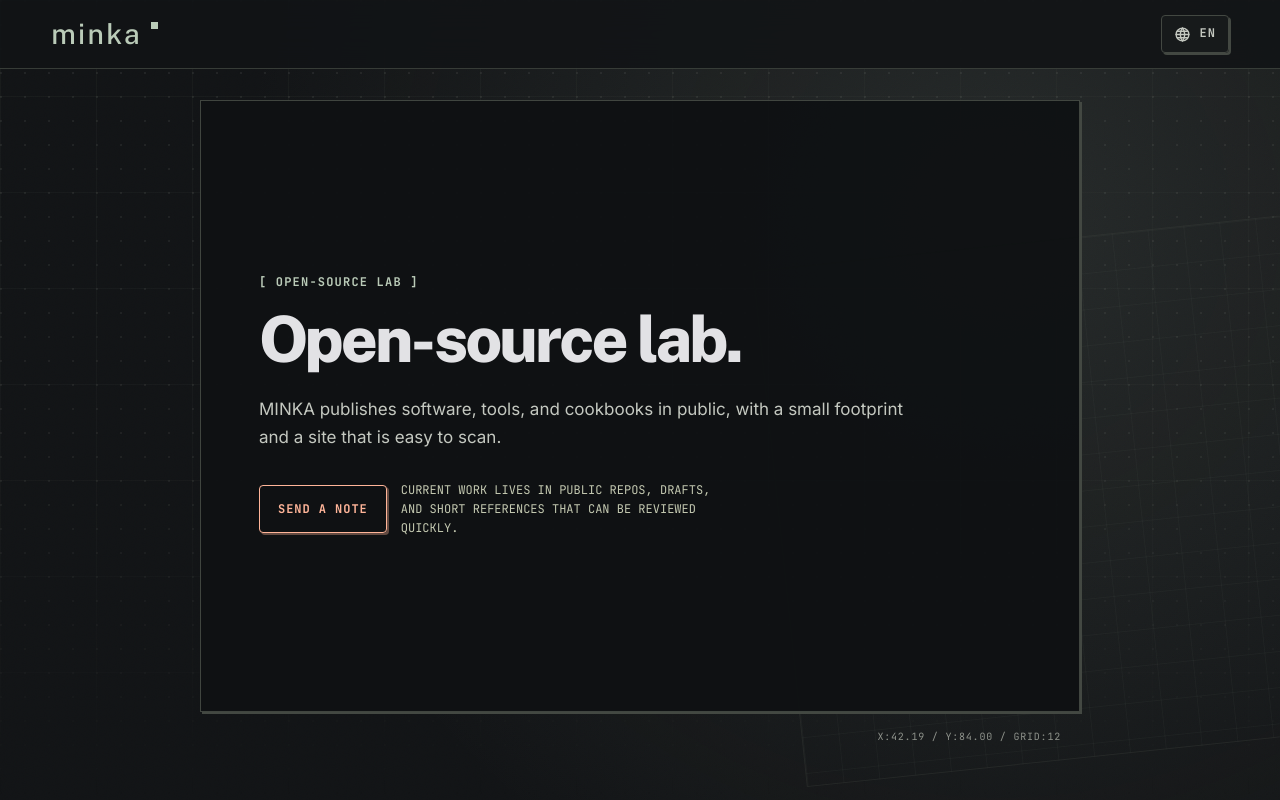
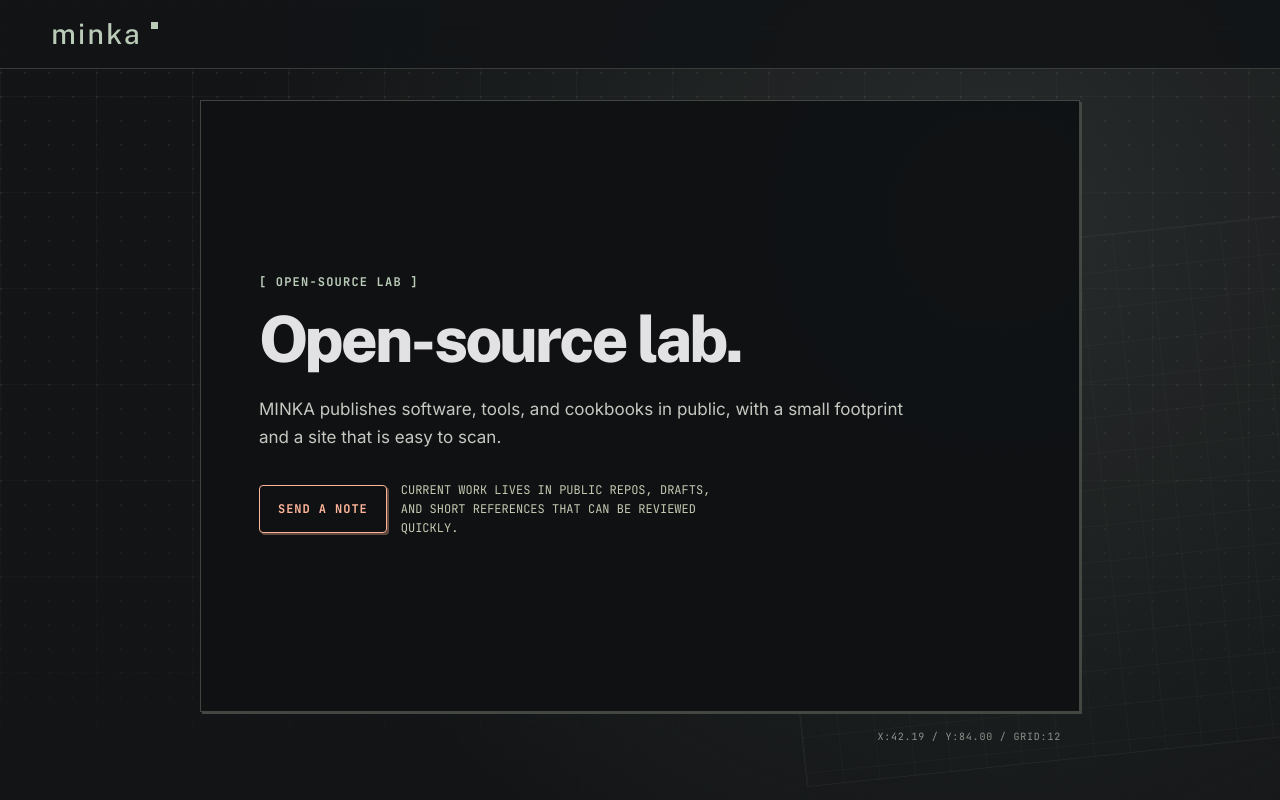
Before and after one commit to minkaworks/site, a Next.js app: page /en in a window 1280 px wide. Shown: the top 800 px of the page. Built offline with nearby package versions, Linux system fonts and the light colour scheme.

Commit message:
Remove language selector from nav

```diff
--- a/app/[lang]/nav.tsx
+++ b/app/[lang]/nav.tsx
@@ -1,39 +1,21 @@
 'use client'
 
-import { useEffect, useRef, useState } from 'react'
+import { useEffect, useState } from 'react'
 import type { Locale } from './content'
 
 export function Nav({ lang }: { lang: Locale }) {
   const [isScrolled, setIsScrolled] = useState(false)
-  const [isLanguageOpen, setIsLanguageOpen] = useState(false)
-  const languageRef = useRef<HTMLDivElement>(null)
 
   useEffect(() => {
     function handleScroll() {
       setIsScrolled(window.scrollY > 24)
     }
 
-    function handleDocumentClick(event: MouseEvent) {
-      if (languageRef.current && !languageRef.current.contains(event.target as Node)) {
-        setIsLanguageOpen(false)
-      }
-    }
-
-    function handleKeyDown(event: KeyboardEvent) {
-      if (event.key === 'Escape') {
-        setIsLanguageOpen(false)
-      }
-    }
-
     handleScroll()
     window.addEventListener('scroll', handleScroll, { passive: true })
-    document.addEventListener('click', handleDocumentClick)
-    document.addEventListener('keydown', handleKeyDown)
 
     return () => {
       window.removeEventListener('scroll', handleScroll)
-      document.removeEventListener('click', handleDocumentClick)
-      document.removeEventListener('keydown', handleKeyDown)
     }
   }, [])
 
@@ -43,49 +25,6 @@ export function Nav({ lang }: { lang: Locale }) {
         <a className="brand" href={`/${lang}#top`} aria-label="minka home">
           <span className="brandText">minka</span>
         </a>
-        <div className="languageSelect" ref={languageRef}>
-          <button
-            className="localeSwitch"
-            type="button"
-            aria-label="Select language"
-            aria-expanded={isLanguageOpen}
-            aria-haspopup="menu"
-            aria-controls="language-menu"
-            onClick={() => setIsLanguageOpen((value) => !value)}
-          >
-            <svg aria-hidden="true" viewBox="0 0 24 24">
-              <path d="M3 12h18" />
-              <path d="M12 3a14.5 14.5 0 0 1 0 18" />
-              <path d="M12 3a14.5 14.5 0 0 0 0 18" />
-              <path d="M4.5 7.5h15" />
-              <path d="M4.5 16.5h15" />
-              <circle cx="12" cy="12" r="9" />
-            </svg>
-            <span>{lang.toUpperCase()}</span>
-          </button>
-          {isLanguageOpen ? (
-            <div className="languageMenu" id="language-menu" role="menu">
-              <a
-                href="/es"
-                hrefLang="es"
-                role="menuitem"
-                aria-current={lang === 'es' ? 'page' : undefined}
-                onClick={() => setIsLanguageOpen(false)}
-              >
-                Español
-              </a>
-              <a
-                href="/en"
-                hrefLang="en"
-                role="menuitem"
-                aria-current={lang === 'en' ? 'page' : undefined}
-                onClick={() => setIsLanguageOpen(false)}
-              >
-                English
-              </a>
-            </div>
-          ) : null}
-        </div>
       </nav>
     </header>
   )
--- a/app/globals.css
+++ b/app/globals.css
@@ -213,91 +213,11 @@ p {
 
 .brand:focus-visible,
 .brandText:focus-visible,
-.localeSwitch:focus-visible,
 .button:focus-visible,
 .contactForm input:focus,
 .contactForm textarea:focus {
   outline: 2px solid rgba(186, 203, 184, 0.52);
   outline-offset: 3px;
-}
-
-.languageSelect {
-  position: relative;
-}
-
-.localeSwitch {
-  display: inline-flex;
-  align-items: center;
-  justify-content: center;
-  gap: 8px;
-  min-height: 38px;
-  padding: 0 12px;
-  border: 1px solid var(--outline-variant);
-  border-radius: var(--radius);
-  background: rgba(26, 28, 30, 0.72);
-  color: var(--on-variant);
-  cursor: pointer;
-  font-family: "JetBrains Mono", ui-monospace, SFMono-Regular, Menlo, monospace;
-  font-size: 12px;
-  font-weight: 700;
-  letter-spacing: 0.08em;
-  text-transform: uppercase;
-  box-shadow: var(--shadow);
-  transition:
-    background-color 160ms ease,
-    border-color 160ms ease,
-    color 160ms ease,
-    transform 160ms ease;
-}
-
-.localeSwitch svg {
-  width: 17px;
-  height: 17px;
-  fill: none;
-  stroke: currentColor;
-  stroke-linecap: round;
-  stroke-linejoin: round;
-  stroke-width: 2;
-}
-
-.localeSwitch:hover {
-  border-color: rgba(186, 203, 184, 0.68);
-  background: rgba(47, 62, 48, 0.42);
-  color: var(--primary);
-  transform: translateY(-1px);
-}
-
-.localeSwitch:active {
-  transform: translateY(1px);
-}
-
-.languageMenu {
-  position: absolute;
-  top: calc(100% + 10px);
-  right: 0;
-  display: grid;
-  min-width: 154px;
-  padding: 6px;
-  border: 1px solid rgba(67, 72, 66, 0.9);
-  border-radius: var(--radius);
-  background: rgba(12, 14, 16, 0.98);
-  box-shadow: 16px 16px 0 rgba(0, 0, 0, 0.2);
-  z-index: 30;
-}
-
-.languageMenu a {
-  padding: 10px 11px;
-  border-radius: var(--radius);
-  color: var(--on-variant);
-  font-family: "JetBrains Mono", ui-monospace, SFMono-Regular, Menlo, monospace;
-  font-size: 12px;
-  font-weight: 600;
-}
-
-.languageMenu a:hover,
-.languageMenu a[aria-current='page'] {
-  background: rgba(47, 62, 48, 0.62);
-  color: var(--primary);
 }
 
 .hero {
@@ -389,9 +309,7 @@ p {
 .button,
 .contactForm label,
 .formStatus,
-.siteFooter,
-.languageMenu,
-.localeSwitch {
+.siteFooter {
   font-family: "JetBrains Mono", ui-monospace, SFMono-Regular, Menlo, monospace;
 }
 
@@ -910,12 +828,6 @@ p {
     font-size: 22px;
   }
 
-  .localeSwitch {
-    min-height: 34px;
-    padding: 0 10px;
-    box-shadow: none;
-  }
-
   .hero {
     padding-top: 82px;
   }
@@ -987,10 +899,6 @@ p {
     font-size: 20px;
   }
 
-  .localeSwitch span {
-    display: none;
-  }
-
   .heroCopy,
   .cta > div,
   .contactForm,
```
